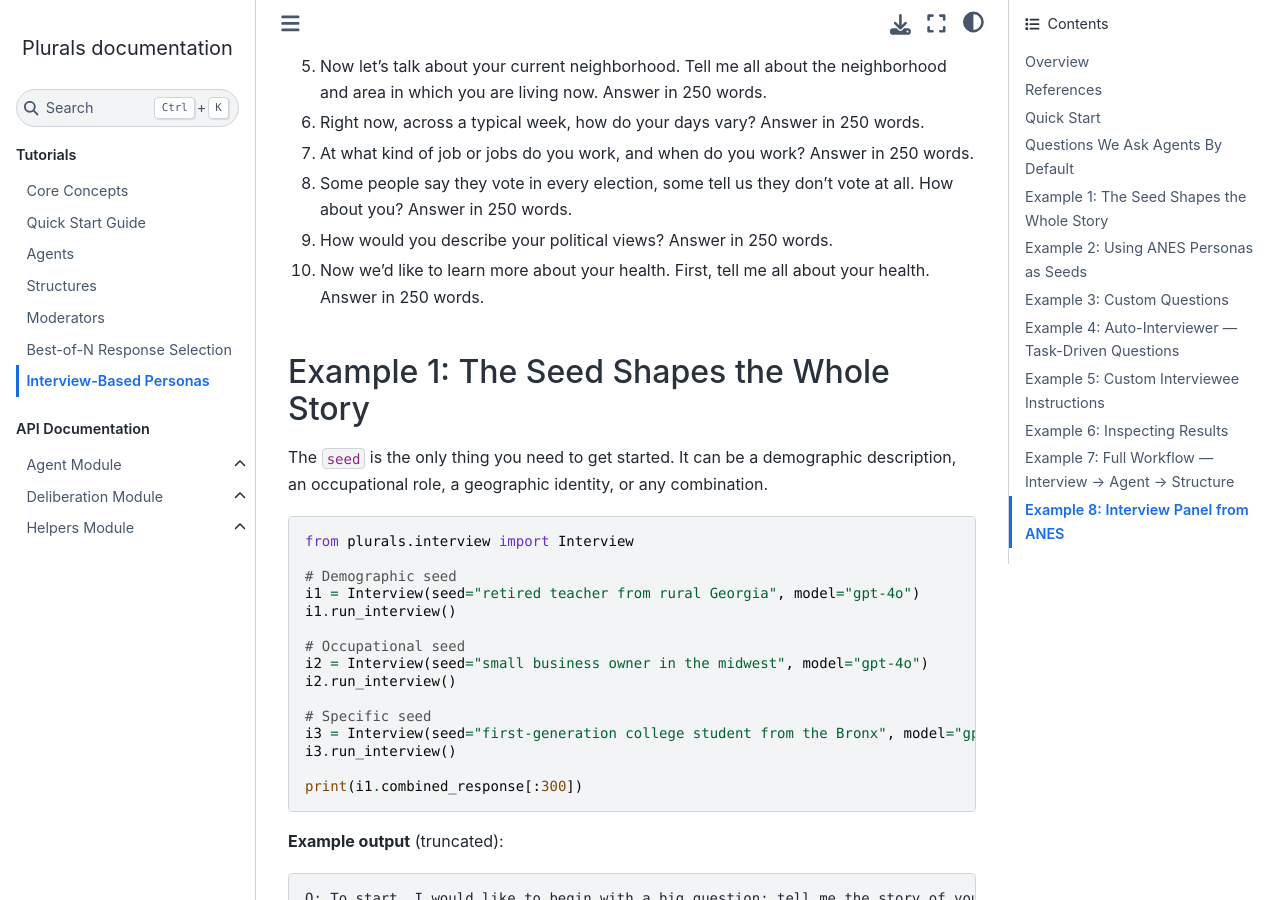
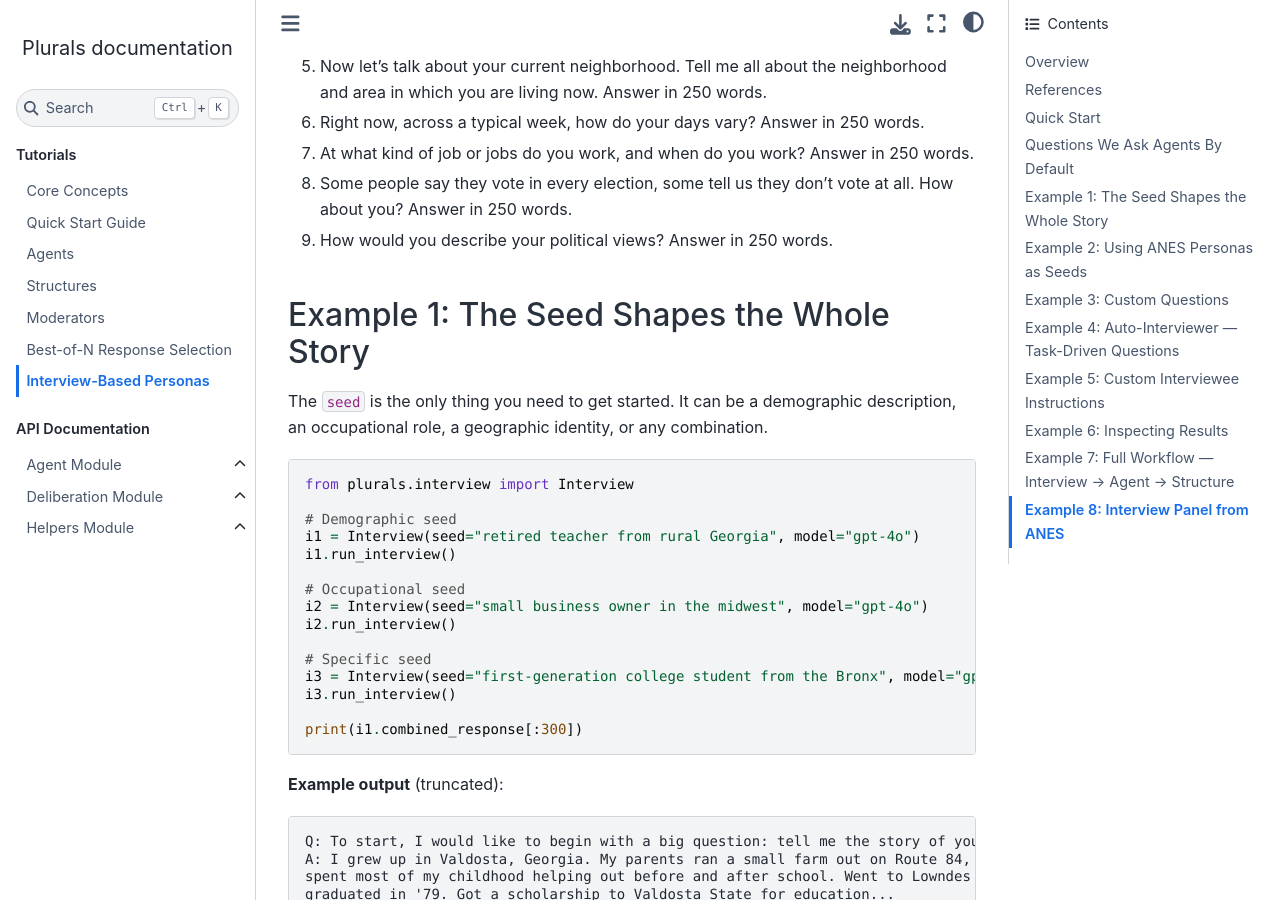
Before and after one commit to josh-ashkinaze/plurals, a Sphinx documentation site: the page built from docs/tutorial_7_interview.rst, in a window 1280 px wide and 900 px high, scrolled down 1699 px. Built offline with Sphinx 7.4.7 and the Sphinx Book theme 1.1.4, drawn with Linux system fonts in a browser that asks for light colours.

Commit message:
remove health-related question from interview instructions

```diff
--- a/docs/tutorial_7_interview.rst
+++ b/docs/tutorial_7_interview.rst
@@ -59,7 +59,6 @@ Following [1] and [2], we currently use the American Voices Project to build out
 7. At what kind of job or jobs do you work, and when do you work? Answer in 250 words.
 8. Some people say they vote in every election, some tell us they don't vote at all. How about you? Answer in 250 words.
 9. How would you describe your political views? Answer in 250 words.
-10. Now we'd like to learn more about your health. First, tell me all about your health. Answer in 250 words.
 
 
 Example 1: The Seed Shapes the Whole Story
```
Also changed, not shown: 1 other file.
